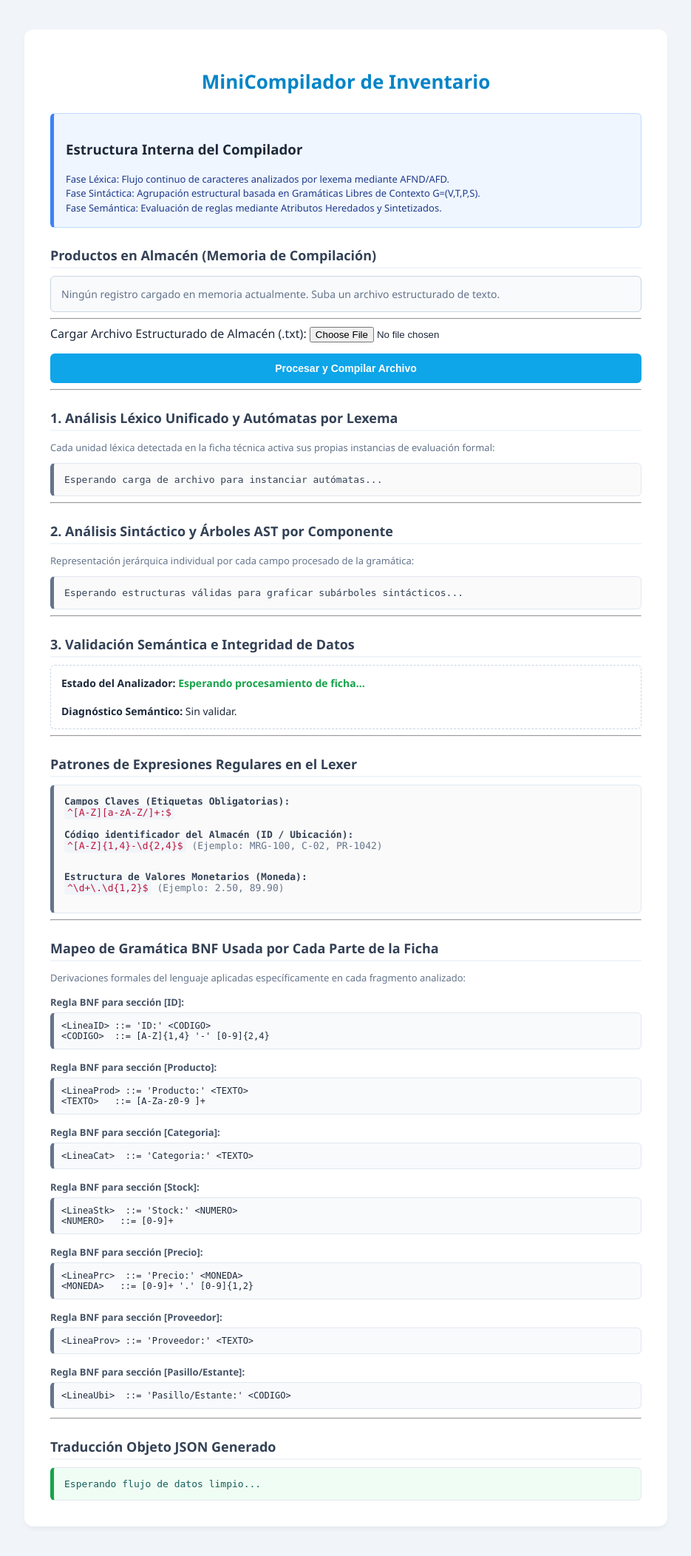
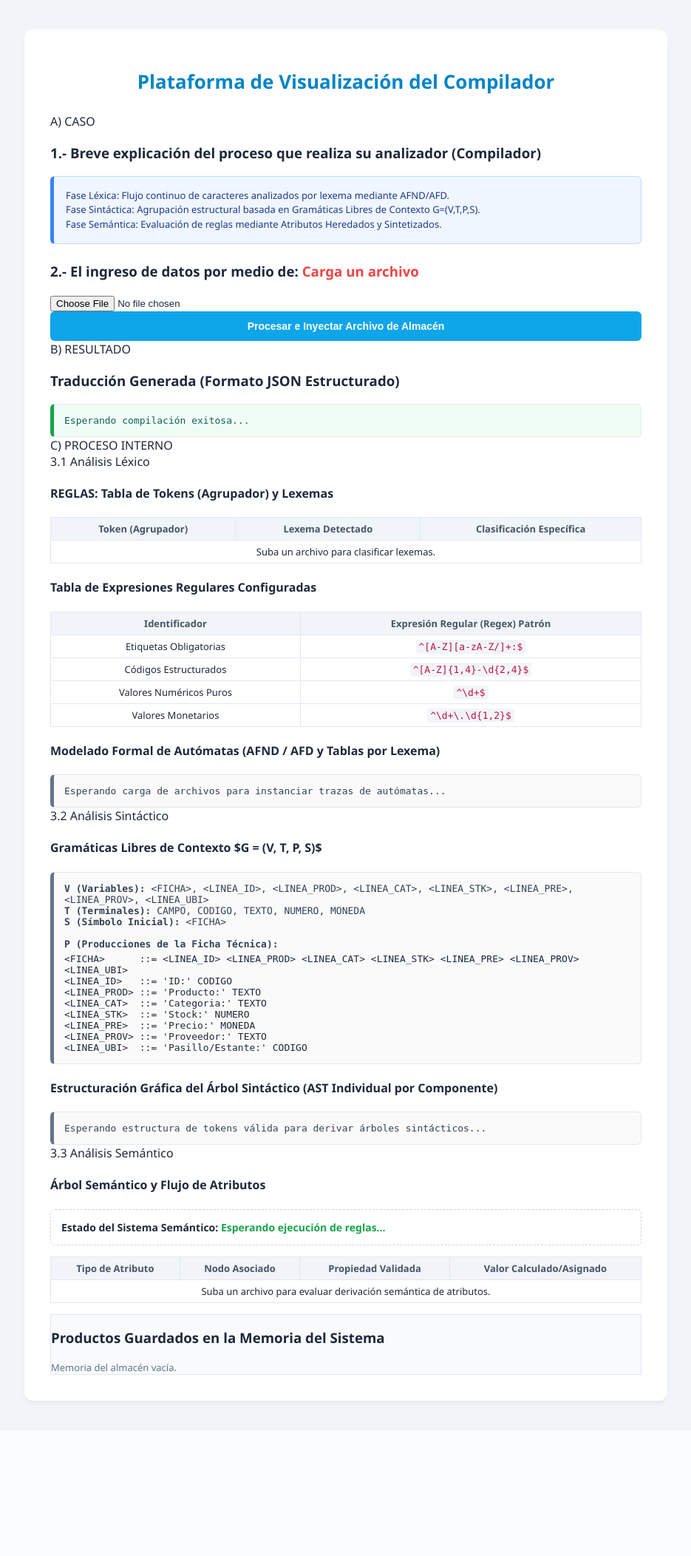
Before and after one commit to Da-Ce29/Proyecto_Final-TC-Grupo_7, a Flask app: page / in a window 1280 px wide. Shown: the whole page at 74% size, without its empty margins (172-1107 px from the left). After the commit the page ends 1899 px from the top, so only its background shows below. Run offline with Flask 3, Linux system fonts and the light colour scheme.

Commit message:
Revise index.html for new platform branding and layout
Updated the title and headings to reflect the new platform name. Enhanced the layout and added sections for file upload and results display.

```diff
--- a/templates/index.html
+++ b/templates/index.html
@@ -2,7 +2,7 @@
 <html lang="es">
 <head>
     <meta charset="UTF-8">
-    <title>MiniCompilador Académico de Almacén</title>
+    <title>Plataforma de Compilación Académica</title>
     <link rel="stylesheet" href="{{ url_for('static', filename='style.css') }}">
     <link rel="icon" href="data:,">
 </head>
@@ -10,90 +10,103 @@
 
 <div class="container">
 
-    <h1>MiniCompilador de Inventario</h1>
+    <h1>Plataforma de Visualización del Compilador</h1>
 
+    <div class="seccion-bloque">
+        <span class="titulo-seccion">A) CASO</span>
+        <h3>1.- Breve explicación del proceso que realiza su analizador (Compilador)</h3>
         <div class="explicacion-box">
-        <h3>Estructura Interna del Compilador</h3>
             <pre>{{ explicacion_proceso }}</pre>
         </div>
 
-    <div class="paso-box">
-        <h2>Productos en Almacén (Memoria de Compilación)</h2>
-        {% if inventario %}
-            <div class="tabla-contenedor">
-                <table class="tabla-transiciones">
-                    <thead>
-                        <tr>
-                            <th>ID Producto</th>
-                            <th>Descripción / Nombre</th>
-                            <th>Stock</th>
-                            <th>Precio Unitario</th>
-                        </tr>
-                    </thead>
-                    <tbody>
-                        {% for id_p, datos in inventario.items() %}
-                        <tr>
-                            <td><strong>{{ id_p }}</strong></td>
-                            <td style="text-align: left;">{{ datos.Producto }}</td>
-                            <td>{{ datos.Stock }} un.</td>
-                            <td>S/. {{ "%.2f"|format(datos.Precio) }}</td>
-                        </tr>
-                        {% endfor %}
-                    </tbody>
-                </table>
+        <h3>2.- El ingreso de datos por medio de: <span style="color:#ef4444; font-weight:bold;">Carga un archivo</span></h3>
+        <form method="POST" enctype="multipart/form-data" style="margin-top: 10px;">
+            <input type="file" id="archivo_codigo" name="archivo_codigo" accept=".txt" required>
+            <button type="submit" class="btn-validar">Procesar e Inyectar Archivo de Almacén</button>
+        </form>
     </div>
-        {% else %}
-            <div class="resultado-box" style="background-color: #f8fafc; color:#64748b; border-style: solid;">
-                Ningún registro cargado en memoria actualmente. Suba un archivo estructurado de texto.
+
+    <div class="seccion-bloque">
+        <span class="titulo-seccion">B) RESULTADO</span>
+        <h3>Traducción Generada (Formato JSON Estructurado)</h3>
+        <div class="codigo-box json-box">
+            <pre>{{ traduccion if traduccion else "Esperando compilación exitosa..." }}</pre>
+        </div>
+
+        {% if traduccion %}
+        <div style="margin-top: 12px;">
+            <a href="/exportar-pdf"><button type="button" class="btn-pdf">Al final: Un reporte en PDF de la traducción</button></a>
         </div>
         {% endif %}
     </div>
 
-    <hr>
+    <div class="seccion-bloque">
+        <span class="titulo-seccion">C) PROCESO INTERNO</span>
 
-    <form method="POST" enctype="multipart/form-data">
-        <label for="archivo_codigo" style="font-size: 16px; margin-bottom: 12px;">
-            Cargar Archivo Estructurado de Almacén (.txt):
-        </label>
-        <input type="file" id="archivo_codigo" name="archivo_codigo" accept=".txt" required style="margin-bottom:15px;">
-        <button type="submit" class="btn-validar">Procesar y Compilar Archivo</button>
-    </form>
+        <div class="sub-seccion">
+            <span class="sub-titulo-seccion">3.1 Análisis Léxico</span>
 
-    {% if resultado and not "Error" in resultado %}
-    <div style="margin-top:15px;">
-        <a href="/exportar-pdf">
-            <button type="button" class="btn-pdf">Exportar Reporte Técnico (PDF)</button>
-        </a>
-    </div>
-    {% endif %}
-
-    <hr>
-
-    <h2>1. Análisis Léxico Unificado y Autómatas por Lexema</h2>
-    <p class="subtexto">Cada unidad léxica detectada en la ficha técnica activa sus propias instancias de evaluación formal:</p>
-
+            <h4>REGLAS: Tabla de Tokens (Agrupador) y Lexemas</h4>
+            <table class="tabla-transiciones">
+                <thead>
+                    <tr>
+                        <th>Token (Agrupador)</th>
+                        <th>Lexema Detectado</th>
+                        <th>Clasificación Específica</th>
+                    </tr>
+                </thead>
+                <tbody>
                 {% if analisis_lexemas %}
                     {% for al in analisis_lexemas %}
-        <div class="paso-box" style="border: 1px solid #e2e8f0; padding: 15px; border-radius: 8px; background-color: #fafafa; margin-bottom: 15px;">
-            <h4 style="margin: 0 0 10px 0; color: #0284c7;">Lexema Evaluado: <code style="font-size: 14px; color:#0f172a;">"{{ al.lexema }}"</code></h4>
-            <p style="margin: 4px 0;"><strong>Tipo Clasificado:</strong> <span class="badge">{{ al.tipo }}</span></p>
-            <p style="margin: 4px 0;"><strong>Ruta en NFA (No Determinista):</strong> <span style="font-family: monospace; color:#b45309;">{{ al.traza_nfa }}</span></p>
-            <p style="margin: 4px 0;"><strong>Ruta en DFA (Determinista):</strong> <span style="font-family: monospace; color:#0369a1;">{{ al.traza_dfa }}</span></p>
+                    <tr>
+                        <td><span class="badge badge-agrupador">{{ al.agrupador }}</span></td>
+                        <td><strong>"{{ al.lexema }}"</strong></td>
+                        <td>{{ al.tipo }}</td>
+                    </tr>
+                    {% endfor %}
+                {% else %}
+                    <tr><td colspan="3" class="muted">Suba un archivo para clasificar lexemas.</td></tr>
+                {% endif %}
+                </tbody>
+            </table>
 
-            <h5 style="margin: 10px 0 5px 0; font-size: 12px; color: #475569;">Tabla de Transiciones de Caracteres para este Lexema:</h5>
-            <table class="tabla-transiciones" style="font-size: 11px; margin-bottom: 0;">
+            <h4>Tabla de Expresiones Regulares Configuradas</h4>
+            <table class="tabla-transiciones">
                 <thead>
                     <tr>
-                        <th>Carácter ('c')</th>
+                        <th>Identificador</th>
+                        <th>Expresión Regular (Regex) Patrón</th>
+                    </tr>
+                </thead>
+                <tbody>
+                    <tr><td>Etiquetas Obligatorias</td><td><code>^[A-Z][a-zA-Z/]+:$</code></td></tr>
+                    <tr><td>Códigos Estructurados</td><td><code>^[A-Z]{1,4}-\d{2,4}$</code></td></tr>
+                    <tr><td>Valores Numéricos Puros</td><td><code>^\d+$</code></td></tr>
+                    <tr><td>Valores Monetarios</td><td><code>^\d+\.\d{1,2}$</code></td></tr>
+                </tbody>
+            </table>
+
+            <h4>Modelado Formal de Autómatas (AFND / AFD y Tablas por Lexema)</h4>
+            {% if analisis_lexemas %}
+                {% for al in analisis_lexemas %}
+                <div class="lexema-card">
+                    <h5>Lexema: <code>"{{ al.lexema }}"</code></h5>
+                    <p><strong>Ruta AFND (Transición de Conjuntos):</strong> <span style="color:#b45309;">{{ al.traza_nfa }}</span></p>
+                    <p><strong>Ruta AFD (Transición Determinista):</strong> <span style="color:#0369a1;">{{ al.traza_dfa }}</span></p>
+
+                    <table class="tabla-transiciones" style="font-size: 11px; margin-top: 5px;">
+                        <thead>
+                            <tr>
+                                <th>Carácter</th>
                                 <th>Clase Entrada</th>
-                        <th>Estado Origen</th>
-                        <th>Estado Destino</th>
+                                <th>Origen</th>
+                                <th>Destino</th>
                             </tr>
                         </thead>
                         <tbody>
                             {% for paso in al.tabla_pasos %}
                             <tr>
-                        <td><strong>'{{ paso.caracter }}'</strong></td>
+                                <td>'{{ paso.caracter }}'</td>
                                 <td>{{ paso.clase }}</td>
                                 <td>{{ paso.origen }}</td>
                                 <td><strong>{{ paso.destino }}</strong></td>
@@ -104,71 +117,109 @@
                 </div>
                 {% endfor %}
             {% else %}
-        <div class="codigo-box text-box"><pre>Esperando carga de archivo para instanciar autómatas...</pre></div>
+                <div class="codigo-box text-box"><pre>Esperando carga de archivos para instanciar trazas de autómatas...</pre></div>
             {% endif %}
+        </div>
 
-    <hr>
+        <div class="sub-seccion">
+            <span class="sub-titulo-seccion">3.2 Análisis Sintáctico</span>
+            <h4>Gramáticas Libres de Contexto $G = (V, T, P, S)$</h4>
+            <div class="codigo-box text-box" style="margin-bottom: 15px;">
+                <strong>V (Variables):</strong> <span>{{ gramatica_formal.V | join(', ') }}</span><br>
+                <strong>T (Terminales):</strong> <span>{{ gramatica_formal.T | join(', ') }}</span><br>
+                <strong>S (Símbolo Inicial):</strong> <span>{{ gramatica_formal.S }}</span><br><br>
+                <strong>P (Producciones de la Ficha Técnica):</strong>
+                <pre style="margin-top: 5px; color:#1e293b;">{% for prod in gramatica_formal.P %}{{ prod }}
+{% endfor %}</pre>
+            </div>
 
-    <h2>2. Análisis Sintáctico y Árboles AST por Componente</h2>
-    <p class="subtexto">Representación jerárquica individual por cada campo procesado de la gramática:</p>
-
+            <h4>Estructuración Gráfica del Árbol Sintáctico (AST Individual por Componente)</h4>
             {% if arboles_lista %}
-        <div style="display: grid; grid-template-columns: 1fr 1fr; gap: 15px;">
+                <div class="grid-arboles">
                     {% for arbol in arboles_lista %}
-            <div class="arbol-box" style="border: 1px solid #cbd5e1; border-radius: 6px; background-color: white;">
-                <h4 style="margin: 0; font-size: 12px; color:#475569;">AST de Componente: {{ arbol.campo }}</h4>
+                    <div class="arbol-contenedor-card">
+                        <h6>Rama de Componente: {{ arbol.campo }}</h6>
                         {{ arbol.svg | safe }}
                     </div>
                     {% endfor %}
                 </div>
             {% else %}
-        <div class="codigo-box text-box"><pre>Esperando estructuras válidas para graficar subárboles sintácticos...</pre></div>
+                <div class="codigo-box text-box"><pre>Esperando estructura de tokens válida para derivar árboles sintácticos...</pre></div>
             {% endif %}
-
-    <hr>
-
-    <h2>3. Validación Semántica e Integridad de Datos</h2>
-    <div class="resultado-box">
-        <strong>Estado del Analizador:</strong>
-        <span style="color: {% if 'Error' in resultado %}#dc2626{% else %}#16a34a{% endif %}; font-weight: bold;">
-            {{ resultado if resultado else "Esperando procesamiento de ficha..." }}
-        </span>
-        <br><br>
-        <strong>Diagnóstico Semántico:</strong> {{ semantica if semantica else "Sin validar." }}
         </div>
 
-    <hr>
-
-    <h2>Patrones de Expresiones Regulares en el Lexer</h2>
-    <div class="codigo-box text-box">
-        <strong>Campos Claves (Etiquetas Obligatorias):</strong>
-        <br><code>^[A-Z][a-zA-Z/]+:$</code>
-        <br><br>
-        <strong>Código identificador del Almacén (ID / Ubicación):</strong>
-        <br><code>^[A-Z]{1,4}-\d{2,4}$</code> <span class="subtexto">(Ejemplo: MRG-100, C-02, PR-1042)</span>
-        <br><br>
-        <strong>Estructura de Valores Monetarios (Moneda):</strong>
-        <br><code>^\d+\.\d{1,2}$</code> <span class="subtexto">(Ejemplo: 2.50, 89.90)</span>
+        <div class="sub-seccion">
+            <span class="sub-titulo-seccion">3.3 Análisis Semántico</span>
+            <h4>Árbol Semántico y Flujo de Atributos</h4>
+            <div class="resultado-box" style="margin-bottom: 15px;">
+                <strong>Estado del Sistema Semántico:</strong>
+                <span style="color: {% if 'Error' in resultado %}#dc2626{% else %}#16a34a{% endif %}; font-weight: bold;">
+                    {{ resultado if resultado else "Esperando ejecución de reglas..." }}
+                </span>
             </div>
 
-    <hr>
+            <table class="tabla-transiciones">
+                <thead>
+                    <tr>
+                        <th>Tipo de Atributo</th>
+                        <th>Nodo Asociado</th>
+                        <th>Propiedad Validada</th>
+                        <th>Valor Calculado/Asignado</th>
+                    </tr>
+                </thead>
+                <tbody>
+                {% if atributos %}
+                    {% for h in atributos.heredados %}
+                    <tr>
+                        <td><span class="badge" style="background-color: #fef3c7; color: #d97706;">Heredado (Descendente)</span></td>
+                        <td><code>{{ h.nodo }}</code></td>
+                        <td>{{ h.atributo }}</td>
+                        <td>{{ h.valor }}</td>
+                    </tr>
+                    {% endfor %}
+                    {% for s in atributos.sintetizados %}
+                    <tr>
+                        <td><span class="badge" style="background-color: #dcfce7; color: #15803d;">Sintetizado (Ascendente)</span></td>
+                        <td><code>{{ s.nodo }}</code></td>
+                        <td>{{ s.atributo }}</td>
+                        <td><strong>{{ s.valor }}</strong></td>
+                    </tr>
+                    {% endfor %}
+                {% else %}
+                    <tr><td colspan="4" class="muted">Suba un archivo para evaluar derivación semántica de atributos.</td></tr>
+                {% endif %}
+                </tbody>
+            </table>
+        </div>
 
-    <h2>Mapeo de Gramática BNF Usada por Cada Parte de la Ficha</h2>
-    <p class="subtexto">Derivaciones formales del lenguaje aplicadas específicamente en cada fragmento analizado:</p>
-    {% for parte, regla in gramatica_partes.items() %}
-    <div style="margin-bottom: 12px;">
-        <strong style="color:#475569; font-size:13px;">Regla BNF para sección [{{ parte }}]:</strong>
-        <div class="codigo-box text-box" style="padding: 10px; margin-top: 4px; background-color: #f8fafc;">
-            <pre style="font-size: 12px; color:#1e293b;">{{ regla }}</pre>
     </div>
-    </div>
+
+    <div class="seccion-bloque" style="background-color: #f8fafc; border: 1px solid #e2e8f0;">
+        <h3>Productos Guardados en la Memoria del Sistema</h3>
+        {% if inventario %}
+            <table class="tabla-transiciones" style="margin-bottom: 0;">
+                <thead>
+                    <tr>
+                        <th>ID</th>
+                        <th>Descripción</th>
+                        <th>Stock</th>
+                        <th>Precio</th>
+                    </tr>
+                </thead>
+                <tbody>
+                    {% for id_p, datos in inventario.items() %}
+                    <tr>
+                        <td><strong>{{ id_p }}</strong></td>
+                        <td>{{ datos.Producto }}</td>
+                        <td>{{ datos.Stock }} un.</td>
+                        <td>S/. {{ "%.2f"|format(datos.Precio) }}</td>
+                    </tr>
                     {% endfor %}
-
-    <hr>
-
-    <h2>Traducción Objeto JSON Generado</h2>
-    <div class="codigo-box json-box">
-        <pre>{{ traduccion if traduccion else "Esperando flujo de datos limpio..." }}</pre>
+                </tbody>
+            </table>
+        {% else %}
+            <p style="margin:0; font-size:13px; color:#64748b;">Memoria del almacén vacía.</p>
+        {% endif %}
     </div>
 
 </div>
```
Lines whose indentation alone changed are shown as unchanged.
